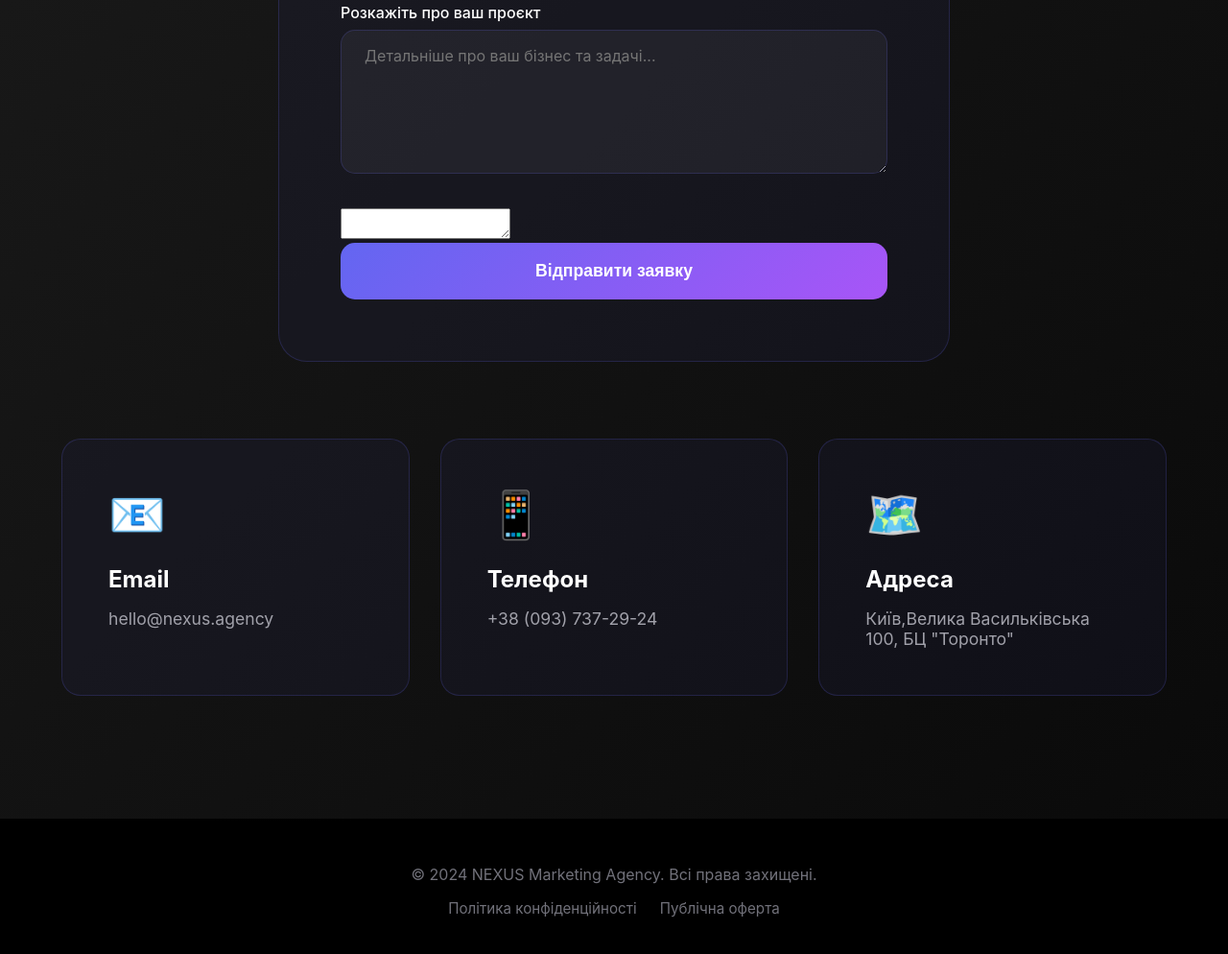
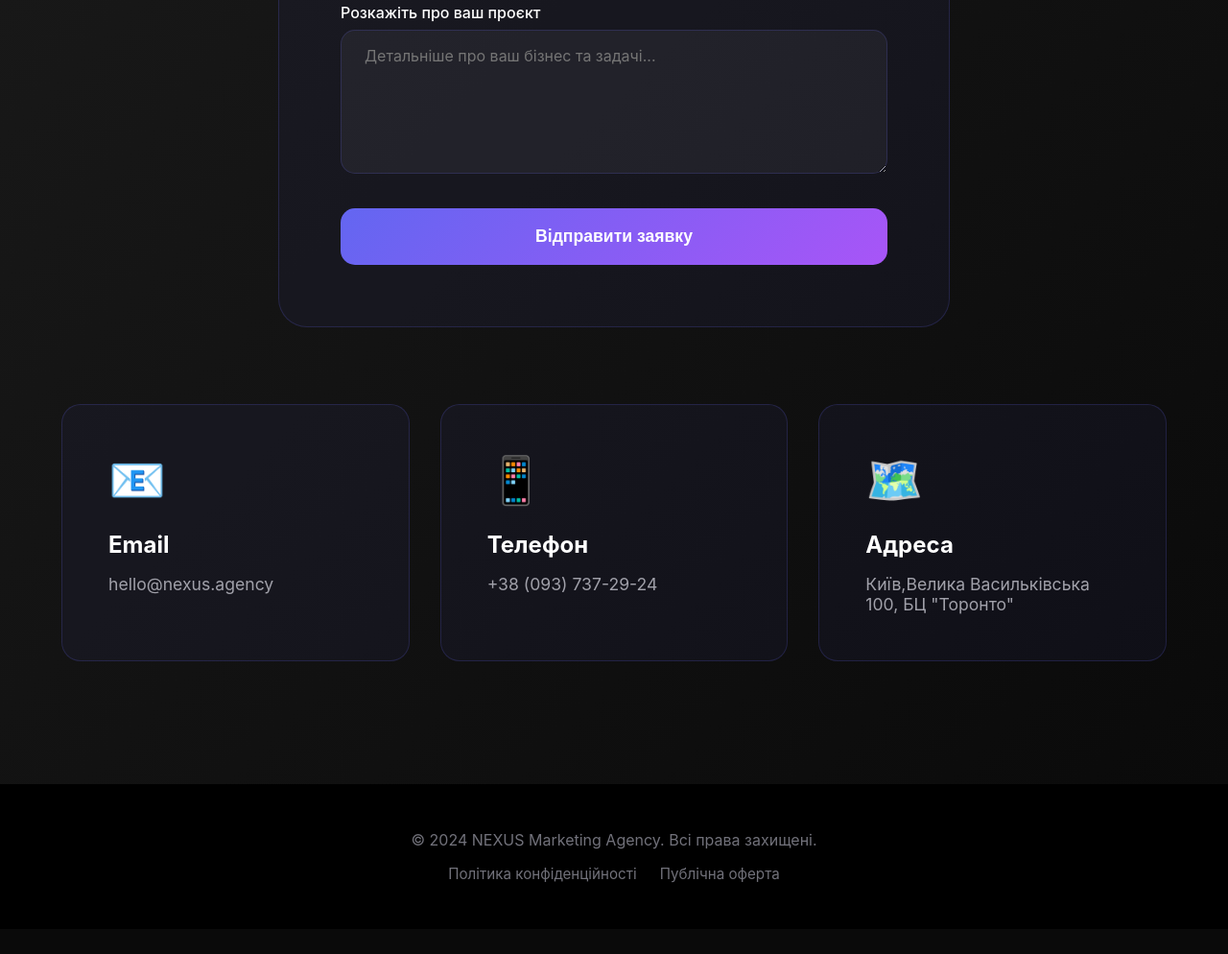
Before and after one commit to Damiress/newhrsite-2, a plain HTML site: page index.html in a window 1280 px wide. Shown: the part 7262-8256 px from the top of the page at 96% size. After the commit the page ends 8230 px from the top, so only its background shows below. Drawn offline with Linux system fonts and the light colour scheme.

Commit message:
Update index.html

```diff
--- a/index.html
+++ b/index.html
@@ -2511,7 +2511,7 @@
                     <label for="message">Розкажіть про ваш проєкт</label>
                     <textarea id="message" name="message" placeholder="Детальніше про ваш бізнес та задачі..."></textarea>
                 </div>
-                <textarea name="message" required></textarea>
+
                 <button type="submit" class="form-submit">Відправити заявку</button>
             </form>
         </div>
```
